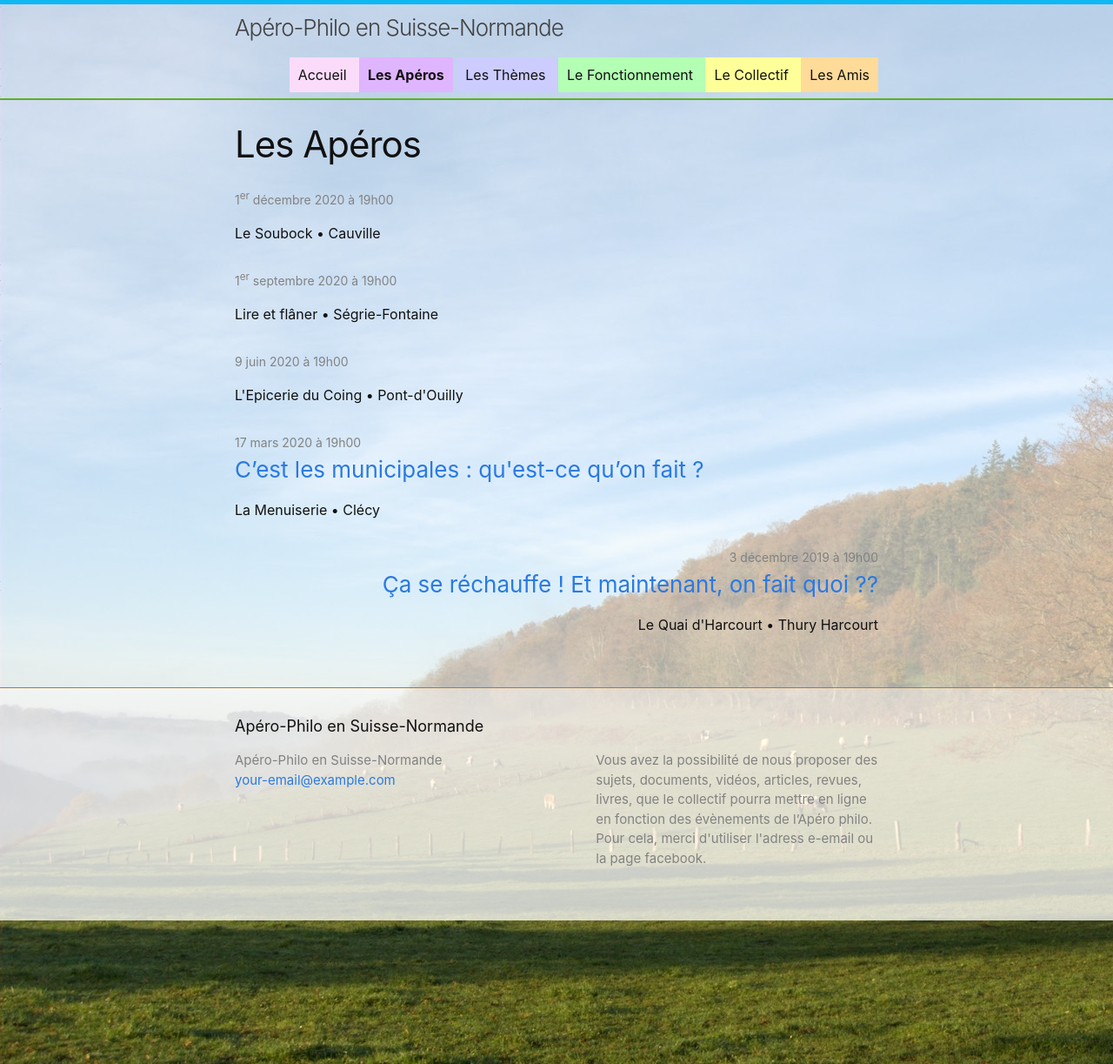
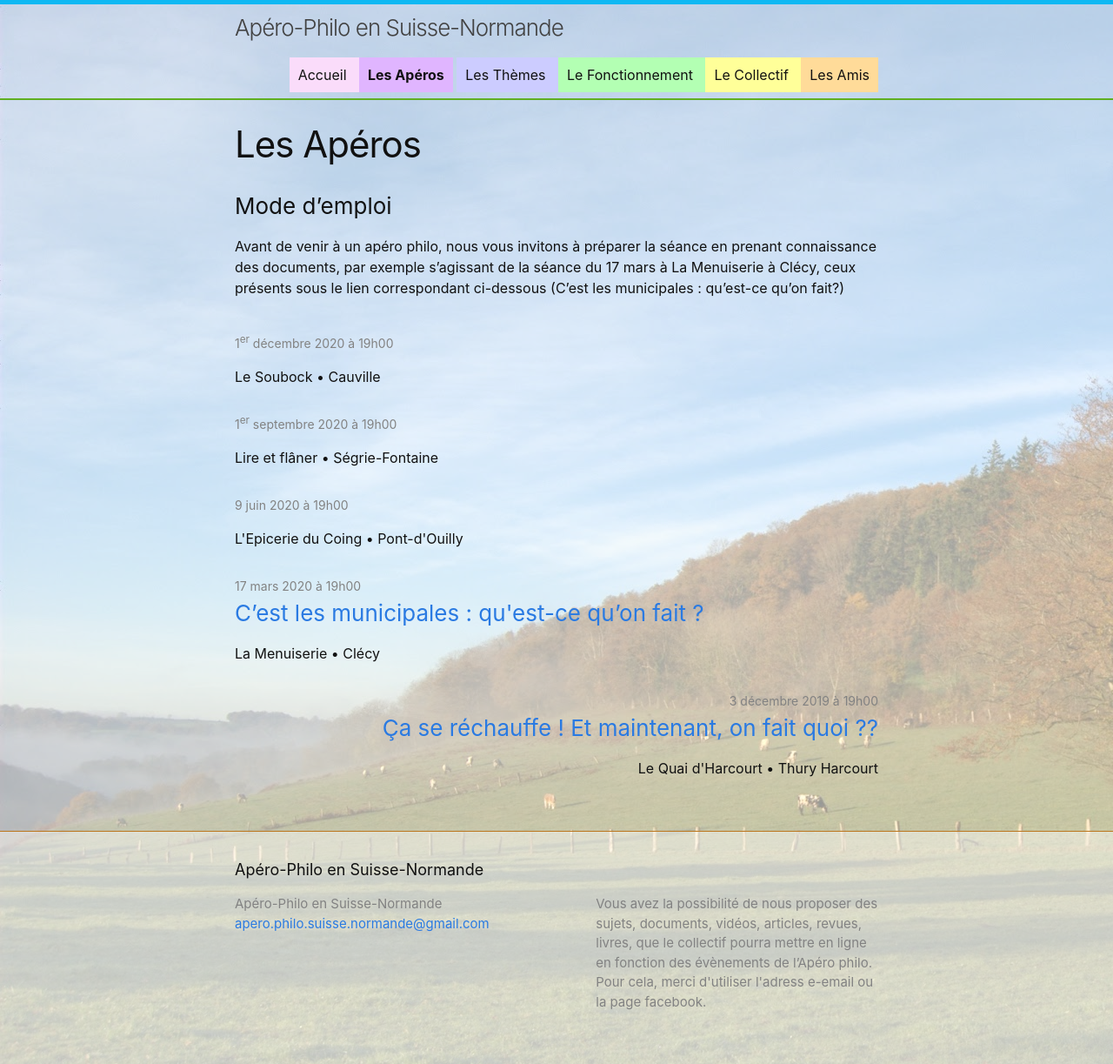
Before and after one commit to aperophilo/apero-philo-suisse-normande.github.io, a Jekyll site: the page built from pages/01-calendar.markdown, in a window 1280 px wide. Shown: the whole page at 87% size. Built offline with Jekyll 4.4.1, drawn with Linux system fonts in a browser that asks for light colours.

Commit message:
Corrections

```diff
--- a/_config.yml
+++ b/_config.yml
@@ -21,7 +21,7 @@
 lang: FR-fr
 #logo: /assets/logo_phi.png
 title: Apéro-Philo en Suisse-Normande
-email: your-email@example.com
+email: apero.philo.suisse.normande@gmail.com
 description: >- # this means to ignore newlines until "baseurl:"
    Vous avez la possibilité de nous proposer des sujets, documents, vidéos, articles, revues,
    livres, que le collectif pourra mettre en ligne en fonction des évènements de l’Apéro philo.
--- a/_layouts/event.html
+++ b/_layouts/event.html
@@ -2,6 +2,10 @@
 layout: page
 lang: fr
 ---
+
+{{page.content | markdownify}}
+
+<br />
 <ul class="post-list">
   {{ site.events.length }}
 
--- a/index.markdown
+++ b/index.markdown
@@ -10,9 +10,12 @@ lang: fr
 
 17 mars 2010 à 19h à La Menuiserie de Clécy
 
-<span style="display: block; width: 100%; border-bottom: 1px solid #dfdfdf" >
+[Apéro-philo mode d'emploi](/calendar)
+
+<span style="display: block; width: 100%; border-bottom: 2px solid #dfdfdf" >
 &nbsp;
 </span>
+
 
 #### Nos valeurs
 
--- a/pages/01-calendar.markdown
+++ b/pages/01-calendar.markdown
@@ -3,3 +3,8 @@ layout: event
 title: Les Apéros
 permalink: /calendar/
 ---
+
+### Mode d'emploi
+
+Avant de venir à un apéro philo, nous vous invitons à préparer la séance en prenant connaissance des documents, par exemple s'agissant
+de la séance du 17 mars à La Menuiserie à Clécy, ceux présents sous le lien correspondant ci-dessous (C'est les municipales : qu'est-ce qu'on fait?)
```
Also changed, not shown: collections/_friends/02-menuiserie.md (renamed from collections/_friends/02-.md).
